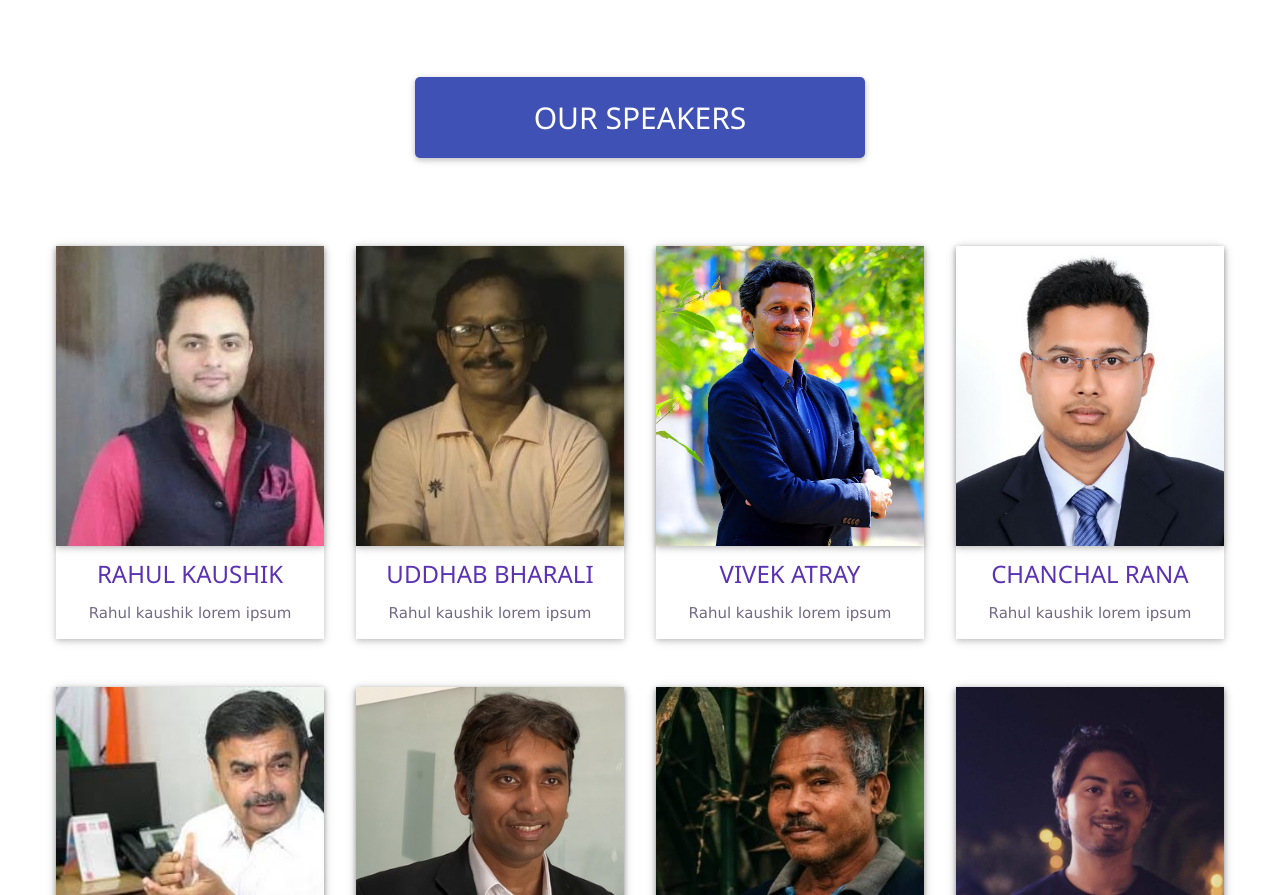
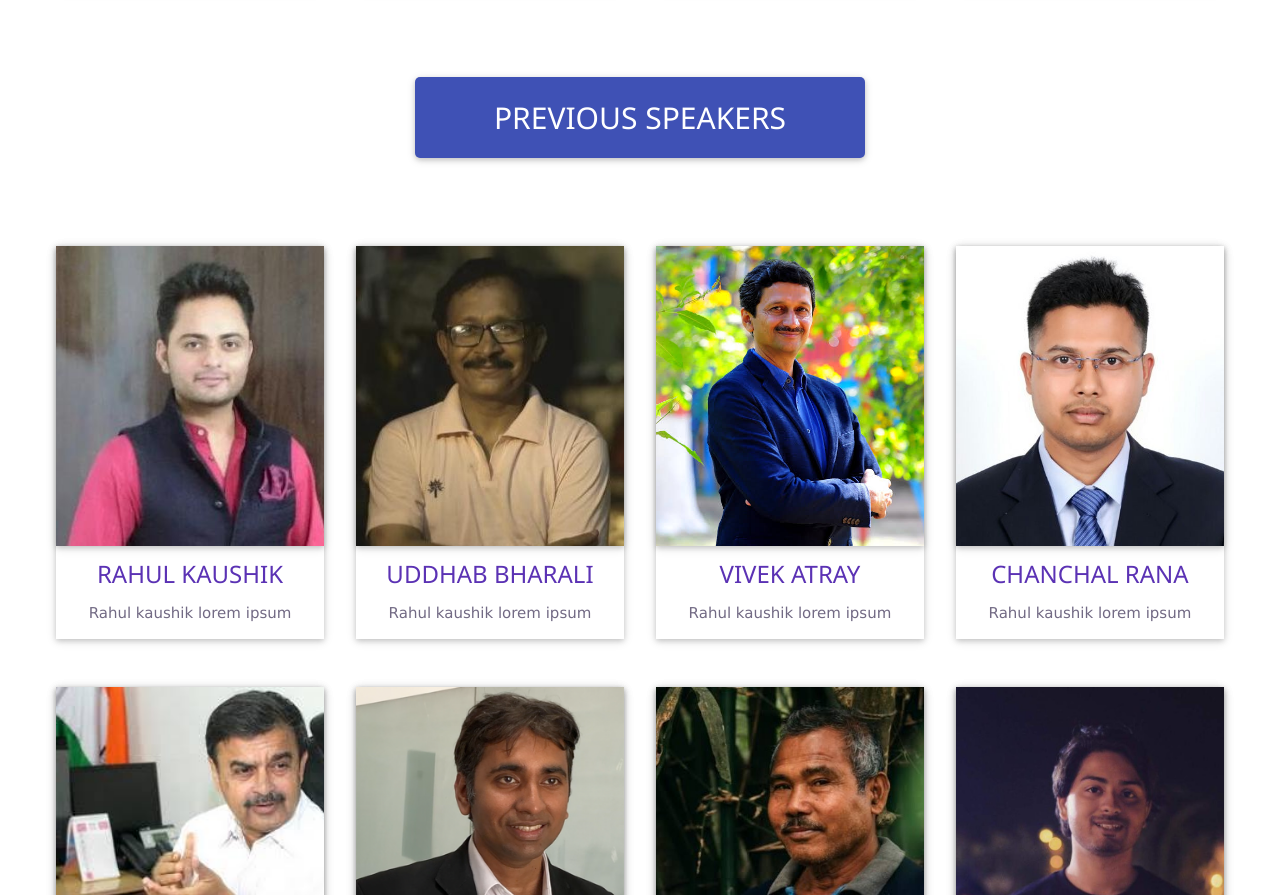
Before and after one commit to utkarsh914/utkarsh914.github.io, a plain HTML site: page conferenza_tecnoesis20/index.html in a window 1280 px wide. Shown: the part 2447-3342 px from the top of the page. Drawn offline with Linux system fonts and the light colour scheme.

Commit message:
FIX TYPO

```diff
--- a/conferenza_tecnoesis20/index.html
+++ b/conferenza_tecnoesis20/index.html
@@ -139,7 +139,7 @@
 	<div class="speakers w3-center" id="prev-speakers">
 
 		<div class="main-header-container w3-padding w3-indigo w3-card">
-			<h2>OUR SPEAKERS</h2>
+			<h2>PREVIOUS SPEAKERS</h2>
 		</div>
 
 		<div class="row-container w3-container" style="margin-top: 0px!important;">
```
